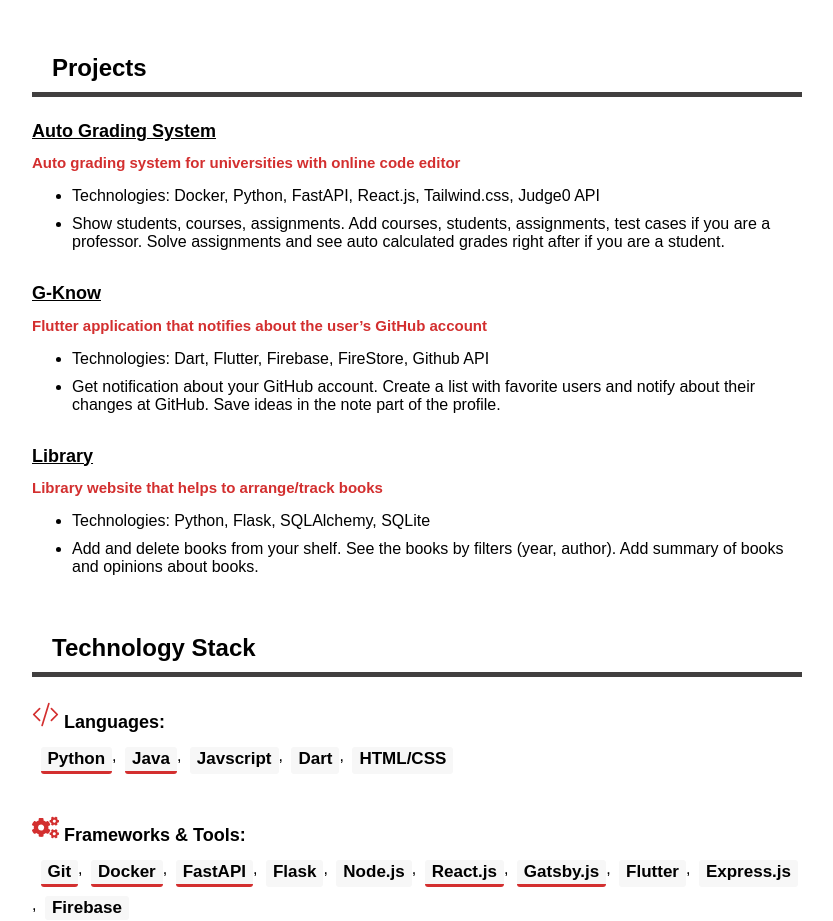
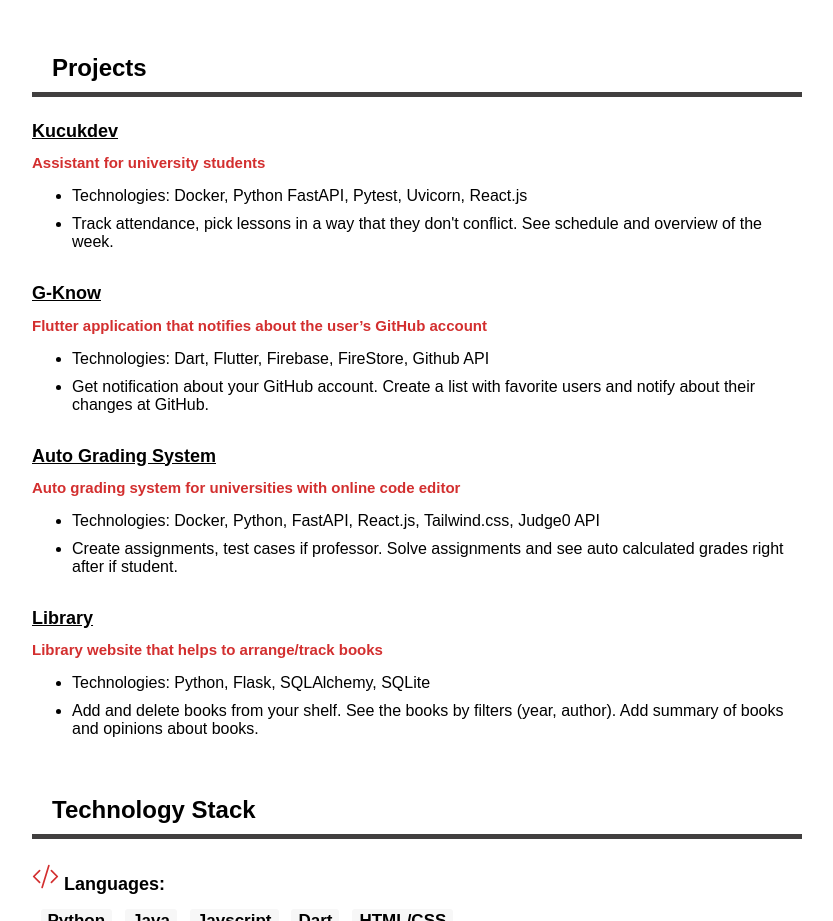
Before and after one commit to emrdagkusu/personal-website, a Gatsby site: page / in a window 1280 px wide. Shown: the part 1007-1928 px from the top of the page, without its empty margins (223-1056 px from the left). Built offline with nearby package versions, Linux system fonts and the light colour scheme; Gatsby itself is replaced by a stand-in of ours; a web font is replaced by a local one.

Commit message:
add new project

```diff
--- a/src/components/projects-card/projects-card.component.jsx
+++ b/src/components/projects-card/projects-card.component.jsx
@@ -8,23 +8,22 @@
         <div className="main-container">
             <h1 className="section-title">Projects</h1>
             <ProjectContainer>
-                <a href="https://github.com/emrdagkusu/Auto-Grading-System"
+                <a href="https://github.com/hbusul/kucukdev_api"
                 target="_blank" rel="noreferrer" style={{color: `black`}}>
-                    <h1 className="title">Auto Grading System</h1>
+                    <h1 className="title">Kucukdev</h1>
                 </a>
                 <h1 className="secondary-title" style={{color: `#d32f2f`}}>
-                    Auto grading system for universities with online code editor
+                    Assistant for university students
                 </h1>
                 <ul>
                     <li className="list-item">
                         <div className="skill-row">
-                            Technologies: Docker, Python, FastAPI, React.js, Tailwind.css, Judge0 API
+                            Technologies: Docker, Python FastAPI, Pytest, Uvicorn, React.js
                         </div>
                     </li>
                     <li className="list-item">
-                        Show students, courses, assignments.
-                        Add courses, students, assignments, test cases if you are a professor.
-                        Solve assignments and see auto calculated grades right after if you are a student.
+                        Track attendance, pick lessons in a way that they don't conflict.
+                        See schedule and overview of the week.
                     </li>
                 </ul>
             </ProjectContainer>
@@ -45,7 +44,26 @@
                     <li className="list-item">
                         Get notiﬁcation about your GitHub account.
                         Create a list with favorite users and notify about their changes at GitHub.
-                        Save ideas in the note part of the proﬁle.
+                    </li>
+                </ul>
+            </ProjectContainer>
+            <ProjectContainer>
+                <a href="https://github.com/emrdagkusu/Auto-Grading-System"
+                target="_blank" rel="noreferrer" style={{color: `black`}}>
+                    <h1 className="title">Auto Grading System</h1>
+                </a>
+                <h1 className="secondary-title" style={{color: `#d32f2f`}}>
+                    Auto grading system for universities with online code editor
+                </h1>
+                <ul>
+                    <li className="list-item">
+                        <div className="skill-row">
+                            Technologies: Docker, Python, FastAPI, React.js, Tailwind.css, Judge0 API
+                        </div>
+                    </li>
+                    <li className="list-item">
+                        Create assignments, test cases if professor.
+                        Solve assignments and see auto calculated grades right after if student.
                     </li>
                 </ul>
             </ProjectContainer>
```
